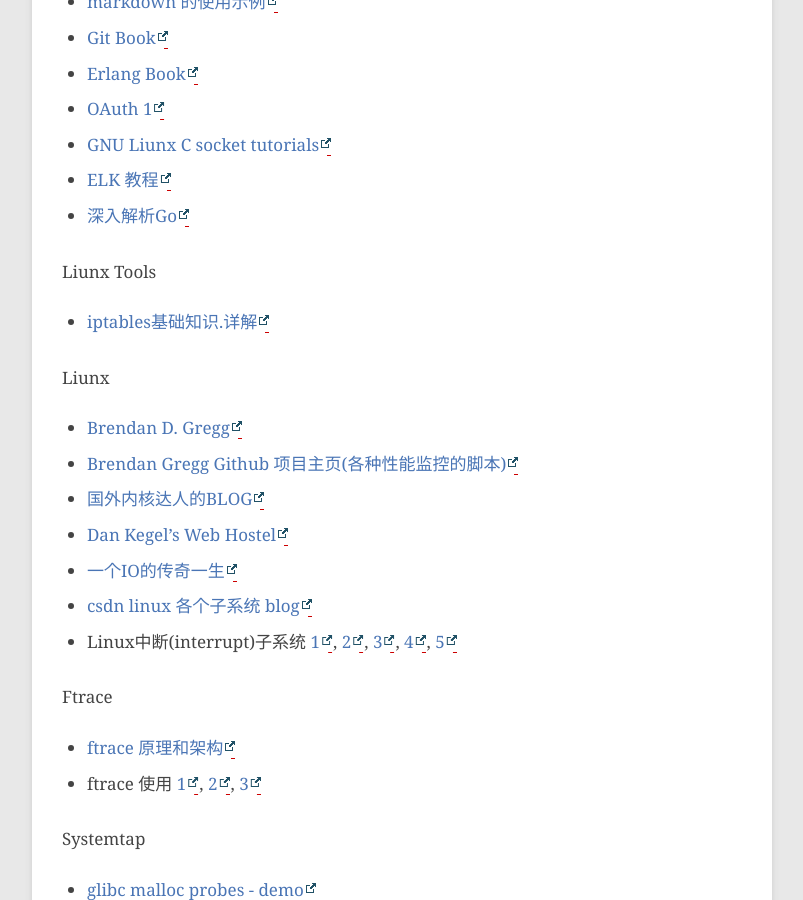
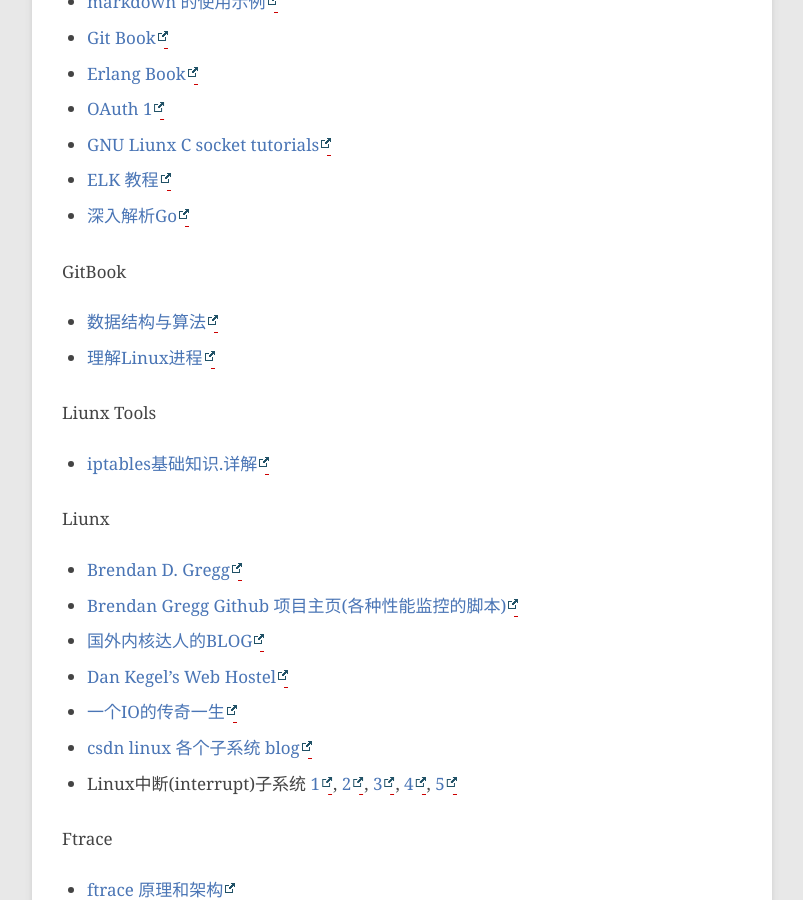
Before and after one commit to hushi55/hushi55.github.io, a Jekyll site: the page built from _posts/blog/2015-01-30-blogs.md, in a window 1280 px wide and 900 px high, scrolled down 3113 px. Shown: the whole window, without its empty margins (78-881 px from the left). Built offline with Jekyll 4.4.1, drawn with Linux system fonts in a browser that asks for light colours; Markdown is read by kramdown in place of the engine named in the settings; comment, search, counter and statistics services are not loaded.

Commit message:
add gitbook links

```diff
--- a/_posts/blog/2015-01-30-blogs.md
+++ b/_posts/blog/2015-01-30-blogs.md
@@ -104,6 +104,11 @@
 - [ELK 教程](http://kibana.logstash.es/content/)
 - [深入解析Go](https://tiancaiamao.gitbooks.io/go-internals/content/zh/index.html)
 
+GitBook
+
+- [数据结构与算法](http://algorithm.yuanbin.me/zh-cn/index.html)
+- [理解Linux进程](http://www.linuxprocess.com/)
+
 Liunx Tools
 
 - [iptables基础知识.详解](http://blog.coocla.org/207.html)
```
